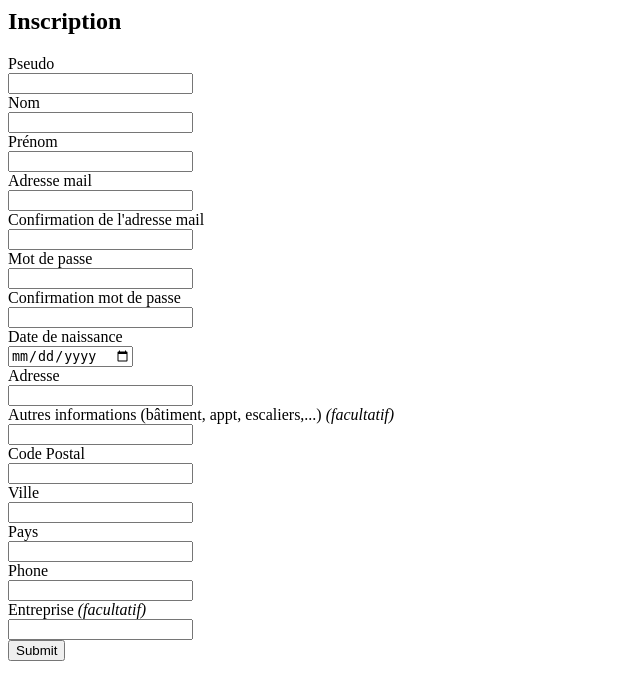
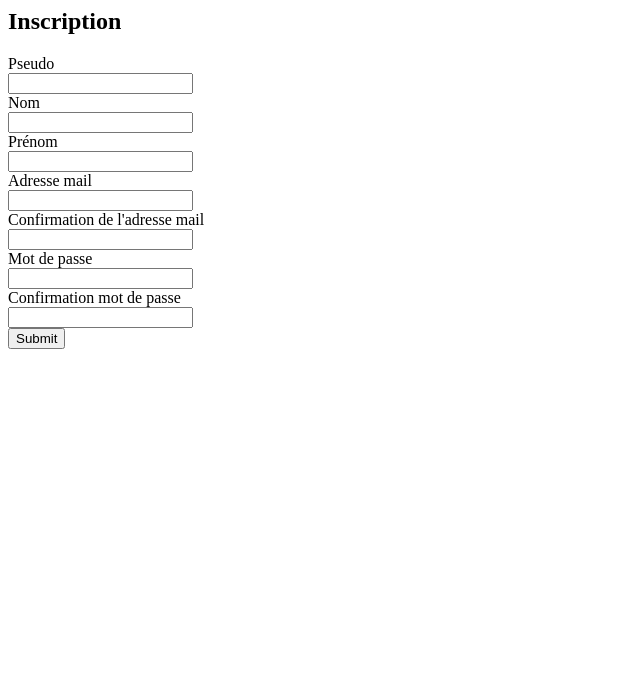
Before and after one commit to NaoSup/e-commerce, a PHP site: page /inscription.php in a window 1280 px wide. Shown: the top 700 px of the page, without its empty margins (0-640 px from the left). Run offline with PHP 8.4, Linux system fonts and the light colour scheme.

Commit message:
modification et simplification inscription

```diff
--- a/inscription.php
+++ b/inscription.php
@@ -5,78 +5,55 @@ require('./includes/init.php');
     <h2>Inscription</h2>
     <form action="" method="post">
         <label for="username">Pseudo</label><br>
-    <input type="text" name="username" id="username" value="<?php if(isset($_POST['username'])){echo $_POST['username'];} ?>"><br>
+        <input type="text" name="username" id="username" value="<?php if (isset($_POST['username'])) {
+            echo $_POST['username'];
+        } ?>"><br>
         <label for="last_name">Nom</label><br>
-    <input type="text" name="last_name" id="last_name" value="<?php if(isset($_POST['last_name'])){echo $_POST['last_name'];} ?>"><br>
+        <input type="text" name="last_name" id="last_name" value="<?php if (isset($_POST['last_name'])) {
+            echo $_POST['last_name'];
+        } ?>"><br>
         <label for="first_name">Prénom</label><br>
-    <input type="text" name="first_name" id="first_name" value="<?php if(isset($_POST['first_name'])){echo $_POST['first_name'];} ?>"><br>
+        <input type="text" name="first_name" id="first_name" value="<?php if (isset($_POST['first_name'])) {
+            echo $_POST['first_name'];
+        } ?>"><br>
         <label for="mail">Adresse mail</label><br>
-    <input type="email" name="mail" id="mail" value="<?php if(isset($_POST['mail'])){echo $_POST['mail'];} ?>"><br>
+        <input type="email" name="mail" id="mail" value="<?php if (isset($_POST['mail'])) {
+            echo $_POST['mail'];
+        } ?>"><br>
         <label for="mail2">Confirmation de l'adresse mail</label><br>
-    <input type="email" name="mail2" id="mail2" value="<?php if(isset($_POST['mail2'])){echo $_POST['mail2'];} ?>"><br>
+        <input type="email" name="mail2" id="mail2" value="<?php if (isset($_POST['mail2'])) {
+            echo $_POST['mail2'];
+        } ?>"><br>
         <label for="password">Mot de passe</label><br>
         <input type="password" name="password" id="password"><br>
         <label for="password2">Confirmation mot de passe</label><br>
         <input type="password" name="password2" id="password2"><br>
-    <label for="birth">Date de naissance</label><br>
-    <input type="date" name="birth" id="birth"><br>
-    <label for="address">Adresse</label><br>
-    <input type="text" name="address" id="address"value="<?php if(isset($_POST['address'])){echo $_POST['address'];} ?>"><br>
-    <label for="details">Autres informations (bâtiment, appt, escaliers,...) <i>(facultatif)</i></label><br>
-    <input type="text" name="details" id="details" value="<?php if(isset($_POST['details'])){echo $_POST['details'];} ?>"><br>
-    <label for="postal_code">Code Postal</label><br>
-    <input type="text" name="postal_code" id="postal_code" value="<?php if(isset($_POST['postal_code'])){echo $_POST['postal_code'];}?>"><br>
-    <label for="city">Ville</label><br>
-    <input type="text" name="city" id="city" value="<?php if(isset($_POST['city'])){echo $_POST['city'];} ?>"><br>
-    <label for="country">Pays</label><br>
-    <input type="text" name="country" id="country" value="<?php if(isset($_POST['country'])){echo $_POST['country'];} ?>"><br>
-    <label for="phone">Phone</label><br>
-    <input type="text" name="phone" id="phone" value="<?php if(isset($_POST['phone'])){echo $_POST['phone'];} ?>"><br>
-    <label for="company">Entreprise <i>(facultatif)</i></label><br>
-    <input type="text" name="company" id="company" value="<?php if(isset($_POST['company'])){echo $_POST['company'];} ?>"><br>
+
         <input type="submit" content="S'inscrire">
     </form>
 <?php
 //Vérification que les champs obligatoires sont bien remplis
 if ((isset($_POST)) && (!empty($_POST['username'])) && (!empty($_POST['last_name'])) && (!empty($_POST['first_name']))
     && (!empty($_POST['mail'])) && (!empty($_POST['mail2'])) && (!empty($_POST['password'])) && (!empty($_POST['password2']))
-    && (!empty($_POST['birth'])) && (!empty($_POST['address'])) && (!empty($_POST['postal_code'])) && (!empty($_POST['city']))
-    && (!empty($_POST['country'])) && (!empty($_POST['phone']))) {
+) {
     //Vérification que les adresses mail sont identiques
     if ($_POST['mail'] != $_POST['mail2']) {
         echo "Les adresses mail ne sont pas identiques";
-        }
-        else {
+    } else {
         $password = crypt($_POST['password'], '$2a$07$azds8dfbn2sdseferd54gfhjkelqa$');
         $password2 = crypt($_POST['password2'], '$2a$07$azds8dfbn2sdseferd54gfhjkelqa$');
         //Vérification que les mots de passe sont identiques
         if ($password != $password2) {
             echo "Les mots de passe ne sont pas identiques";
-            }
-            else {
-                //on convertit la date pour la mettre au format de la bdd
-                $array = explode("-", $_POST['birth']);
-                $day = $array[0];
-                $month = $array[1];
-                $year = $array['2'];
-                $date =$year."-".$month."-".$day;
+        } else {
             //Envoi des données en bdd
-                $request = $db->prepare("INSERT INTO user (username, last_name, first_name, mail, password, date_of_birth, address,
-                                          details, postal_code, city, country, phone) VALUES (:username, :last_name, :first_name, :mail, :password, :date_of_birth,
-                                            :address, :details, :postal_code, :city, :country, :phone)");
+            $request = $db->prepare("INSERT INTO user (username, last_name, first_name, mail, password) VALUES (:username, :last_name, :first_name, :mail, :password)");
             $request->execute([
                 ':username' => $_POST['username'],
                 ':last_name' => $_POST['last_name'],
                 ':first_name' => $_POST['first_name'],
                 ':mail' => $_POST['mail'],
                 ':password' => $password,
-                    ':date_of_birth' => $date,
-                    ':address' => $_POST['address'],
-                    ':details' => $_POST['details'],
-                    ':postal_code' => $_POST['postal_code'],
-                    ':city' => $_POST['city'],
-                    ':country' => $_POST['country'],
-                    ':phone' => $_POST['phone']
             ]);
             //print_r($request->errorInfo());
             echo "Inscrit";
```
Lines whose indentation alone changed are shown as unchanged.
